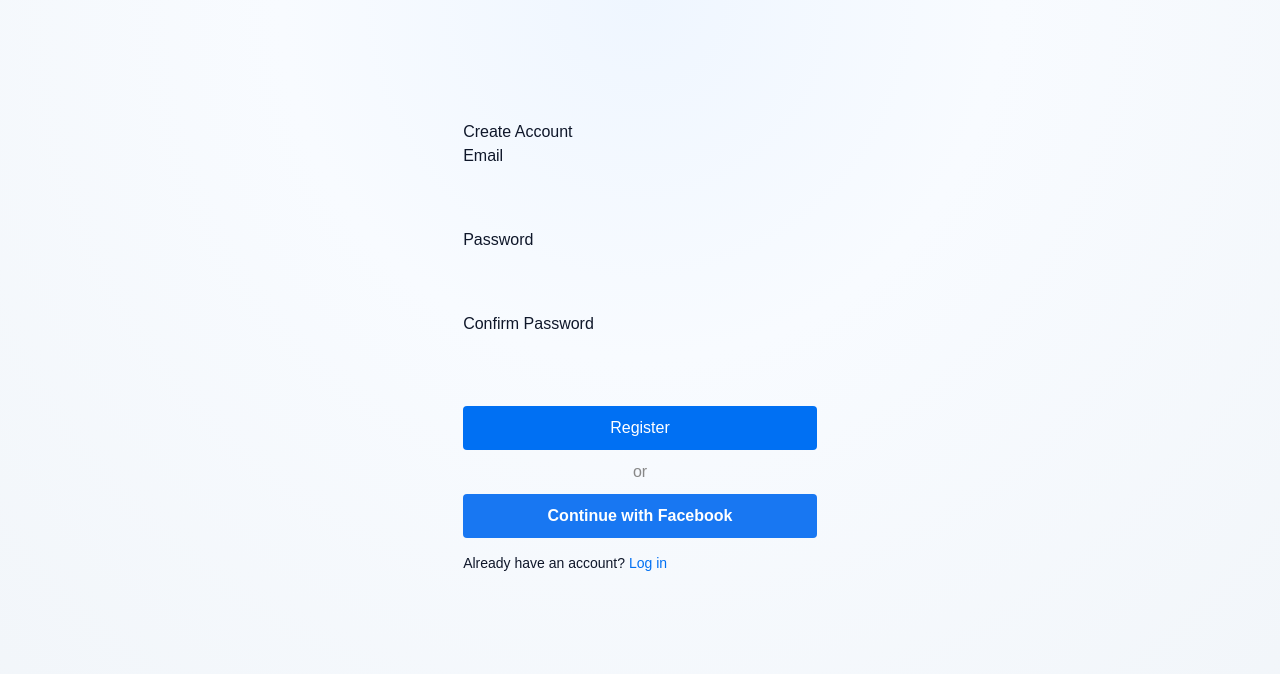
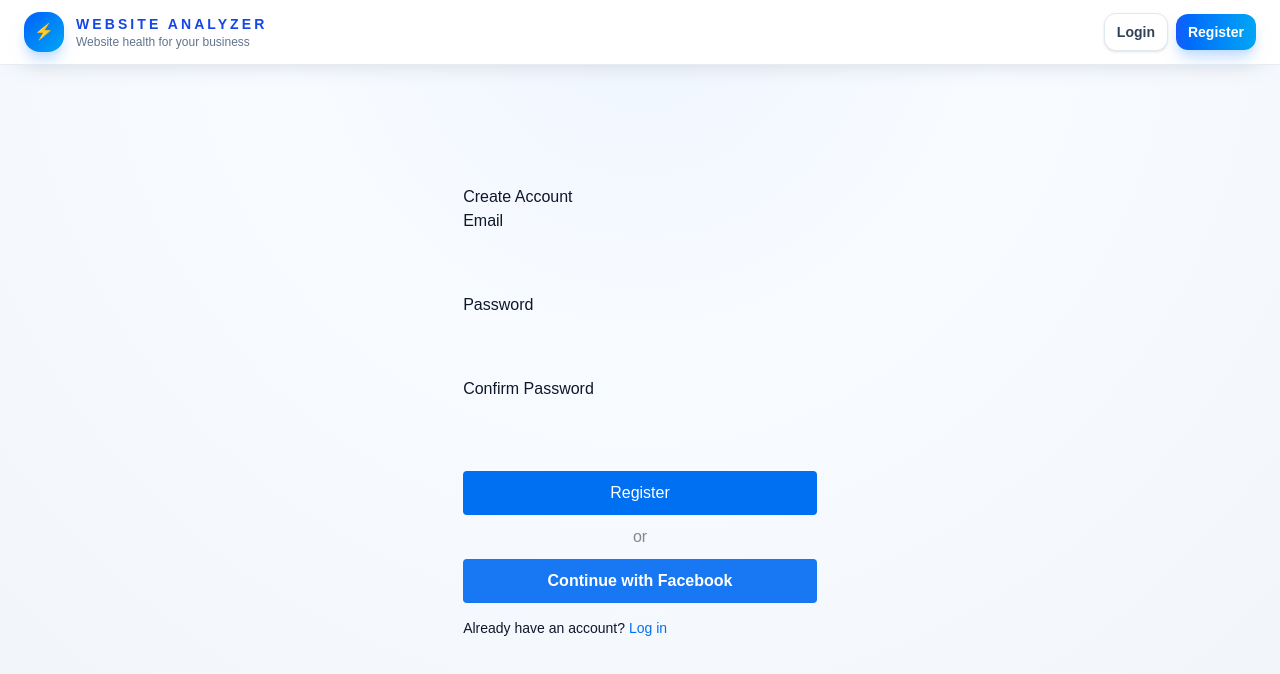
Before and after one commit to gabrieldragoscalin-hash/web_analyzer, a Next.js app in the folder frontend/: page /register in a window 1280 px wide. Shown: the top 674 px of the page. Built offline with nearby package versions, Linux system fonts and the light colour scheme.

Commit message:
login/register layout 1st iteration

```diff
--- a/frontend/src/app/login/page.tsx
+++ b/frontend/src/app/login/page.tsx
@@ -1,19 +1,22 @@
 import { login, loginWithFacebook } from '../auth/actions'
 import Link from 'next/link'
+import Navbar from "../../components/navbar";
 
 export default async function LoginPage({
     searchParams,
 }: {
-    searchParams: Promise<{ error?: string; message?: string }> // ⚡ Added message here
+    searchParams: Promise<{ error?: string; message?: string }>
 }) {
-    const { error, message } = await searchParams // ⚡ Destructured message here
+    const { error, message } = await searchParams
 
     return (
+        <>
+            <Navbar user={null} onLogout={async () => { }} />
             <div style={{ maxWidth: '400px', margin: '100px auto', padding: '20px', fontFamily: 'sans-serif' }}>
                 <h2>Sign In</h2>
                 <form style={{ display: 'flex', flexDirection: 'column', gap: '15px' }}>
 
-                {/* ⚡ Error and Success banners render right here */}
+                    {/* Error and Success banners render right here */}
                     {error && <p style={{ color: 'red', fontSize: '14px' }}>{error}</p>}
                     {message && <p style={{ color: 'green', fontSize: '14px', backgroundColor: '#e6f4ea', padding: '8px', borderRadius: '4px' }}>{message}</p>}
 
@@ -31,7 +34,9 @@ export default async function LoginPage({
                         Log In
                     </button>
                 </form>
+
                 <div style={{ textAlign: 'center', color: '#888', margin: '10px 0' }}>or</div>
+
                 <form action={loginWithFacebook} style={{ display: 'flex', flexDirection: 'column', gap: '15px' }}>
                     <button type="submit" style={{ padding: '10px', background: '#1877F2', color: 'white', border: 'none', borderRadius: '4px', cursor: 'pointer', fontWeight: 'bold' }}>
                         Continue with Facebook
@@ -42,5 +47,6 @@ export default async function LoginPage({
                     Don't have an account? <Link href="/register" style={{ color: '#0070f3' }}>Register here</Link>
                 </p>
             </div>
+        </>
     )
 }
--- a/frontend/src/app/page.tsx
+++ b/frontend/src/app/page.tsx
@@ -1,9 +1,9 @@
 "use client";
 
 import { useState, type FormEvent, useEffect } from "react";
-import Link from "next/link";
 import { createBrowserClient } from "@supabase/ssr";
 
+import Navbar from "../components/navbar";
 import AnalysisHero from "../components/AnalysisHero";
 import AnalysisResults from "../components/AnalysisResults";
 import InfoSections from "../components/InfoSections";
@@ -199,37 +199,7 @@ export default function Home() {
 
   return (
     <div className="min-h-screen bg-slate-50 text-slate-900 font-sans selection:bg-blue-500 selection:text-white">
-      <nav className="sticky top-0 z-30 border-b border-slate-200/80 bg-white/95 backdrop-blur-xl shadow-[0_8px_30px_-20px_rgba(15,23,42,0.35)]">
-        <div className="mx-auto flex h-16 max-w-7xl items-center justify-between px-4 md:px-6">
-          <div className="flex items-center gap-3">
-            <div className="flex h-10 w-10 items-center justify-center rounded-2xl bg-gradient-to-br from-blue-600 to-sky-500 text-white shadow-lg shadow-blue-200">⚡</div>
-            <div>
-              <p className="text-sm font-semibold tracking-[0.22em] text-blue-700 uppercase">Website Analyzer</p>
-              <p className="text-xs text-slate-500">Website health for your bussiness</p>
-            </div>
-          </div>
-
-          <div className="flex items-center gap-2">
-            {user ? (
-              <button
-                onClick={handleLogout}
-                className="rounded-xl border border-red-200 bg-white px-3 py-2 text-sm font-semibold text-red-600 shadow-sm hover:bg-red-50 transition-colors"
-              >
-                Logout
-              </button>
-            ) : (
-              <>
-                <Link href="/login">
-                  <button className="rounded-xl border border-slate-200 bg-white px-3 py-2 text-sm font-semibold text-slate-700 shadow-sm hover:bg-slate-50">Login</button>
-                </Link>
-                <Link href="/register">
-                  <button className="rounded-xl bg-gradient-to-r from-blue-600 to-sky-500 px-3 py-2 text-sm font-semibold text-white shadow-lg shadow-blue-200 hover:from-blue-700 hover:to-sky-600">Register</button>
-                </Link>
-              </>
-            )}
-          </div>
-        </div>
-      </nav>
+      <Navbar user={user} onLogout={handleLogout} />
 
       {/* HERO SECTION */}
       <AnalysisHero
--- a/frontend/src/app/register/page.tsx
+++ b/frontend/src/app/register/page.tsx
@@ -1,5 +1,6 @@
 import { signup, loginWithFacebook } from '../auth/actions'
 import Link from 'next/link'
+import Navbar from "../../components/navbar";
 
 export default async function RegisterPage({
     searchParams,
@@ -9,6 +10,8 @@ export default async function RegisterPage({
     const { error } = await searchParams
 
     return (
+        <>
+            <Navbar user={null} onLogout={async () => { }} />
             <div style={{ maxWidth: '400px', margin: '100px auto', padding: '20px', fontFamily: 'sans-serif' }}>
                 <h2>Create Account</h2>
                 <form style={{ display: 'flex', flexDirection: 'column', gap: '15px' }}>
@@ -45,5 +48,7 @@ export default async function RegisterPage({
                     Already have an account? <Link href="/login" style={{ color: '#0070f3' }}>Log in</Link>
                 </p>
             </div>
+
+        </>
     )
 }
--- /dev/null
+++ b/frontend/src/components/navbar.tsx
@@ -0,0 +1,46 @@
+"use client";
+
+import Link from "next/link";
+
+interface NavbarProps {
+    user: any;
+    onLogout: () => Promise<void>;
+}
+
+export default function Navbar({ user, onLogout }: NavbarProps) {
+    return (
+        <nav className="sticky top-0 z-30 border-b border-slate-200/80 bg-white/95 backdrop-blur-xl shadow-[0_8px_30px_-20px_rgba(15,23,42,0.35)]">
+            <div className="mx-auto flex h-16 max-w-7xl items-center justify-between px-4 md:px-6">
+                <div className="flex items-center gap-3">
+                    <Link href="/" className="flex items-center gap-3 no-underline">
+                        <div className="flex h-10 w-10 items-center justify-center rounded-2xl bg-gradient-to-br from-blue-600 to-sky-500 text-white shadow-lg shadow-blue-200">⚡</div>
+                        <div>
+                            <p className="text-sm font-semibold tracking-[0.22em] text-blue-700 uppercase">Website Analyzer</p>
+                            <p className="text-xs text-slate-500">Website health for your business</p>
+                        </div>
+                    </Link>
+                </div>
+
+                <div className="flex items-center gap-2">
+                    {user ? (
+                        <button
+                            onClick={onLogout}
+                            className="rounded-xl border border-red-200 bg-white px-3 py-2 text-sm font-semibold text-red-600 shadow-sm hover:bg-red-50 transition-colors"
+                        >
+                            Logout
+                        </button>
+                    ) : (
+                        <>
+                            <Link href="/login">
+                                <button className="rounded-xl border border-slate-200 bg-white px-3 py-2 text-sm font-semibold text-slate-700 shadow-sm hover:bg-slate-50">Login</button>
+                            </Link>
+                            <Link href="/register">
+                                <button className="rounded-xl bg-gradient-to-r from-blue-600 to-sky-500 px-3 py-2 text-sm font-semibold text-white shadow-lg shadow-blue-200 hover:from-blue-700 hover:to-sky-600">Register</button>
+                            </Link>
+                        </>
+                    )}
+                </div>
+            </div>
+        </nav>
+    );
+}
```
Lines whose indentation alone changed are shown as unchanged.
